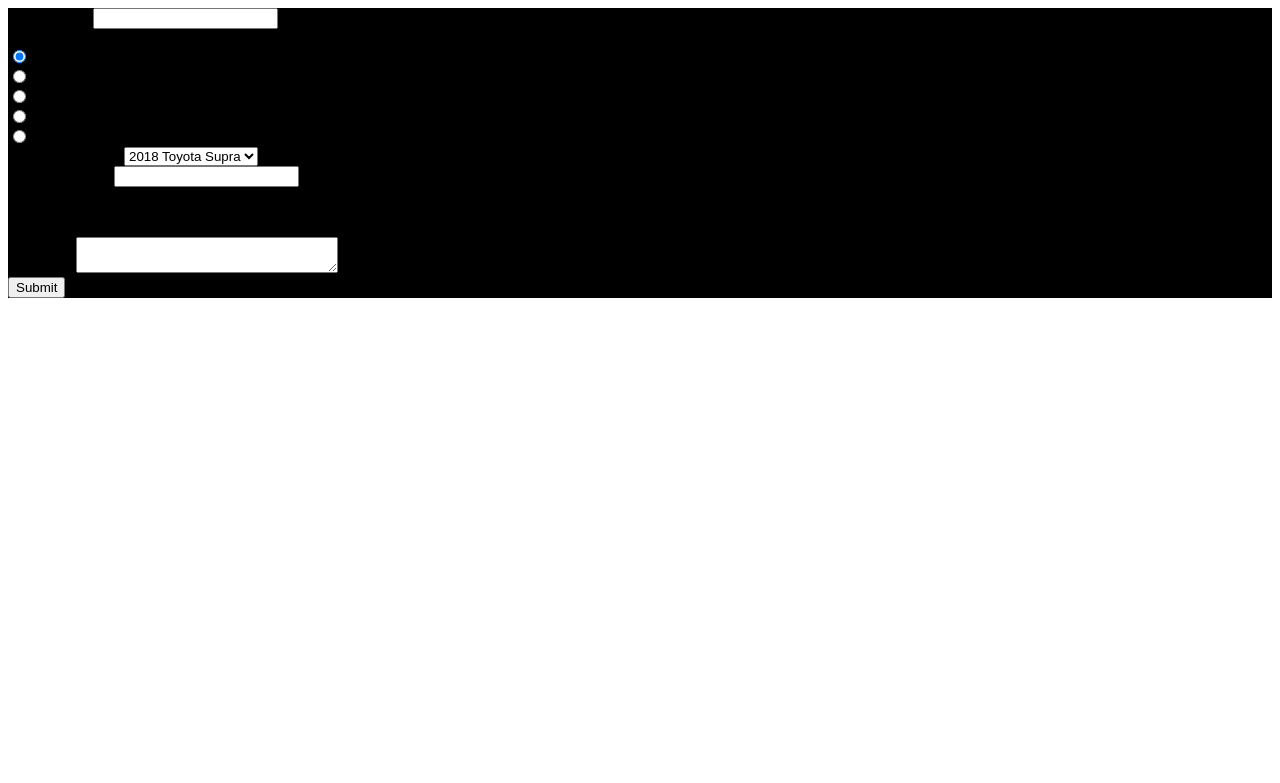
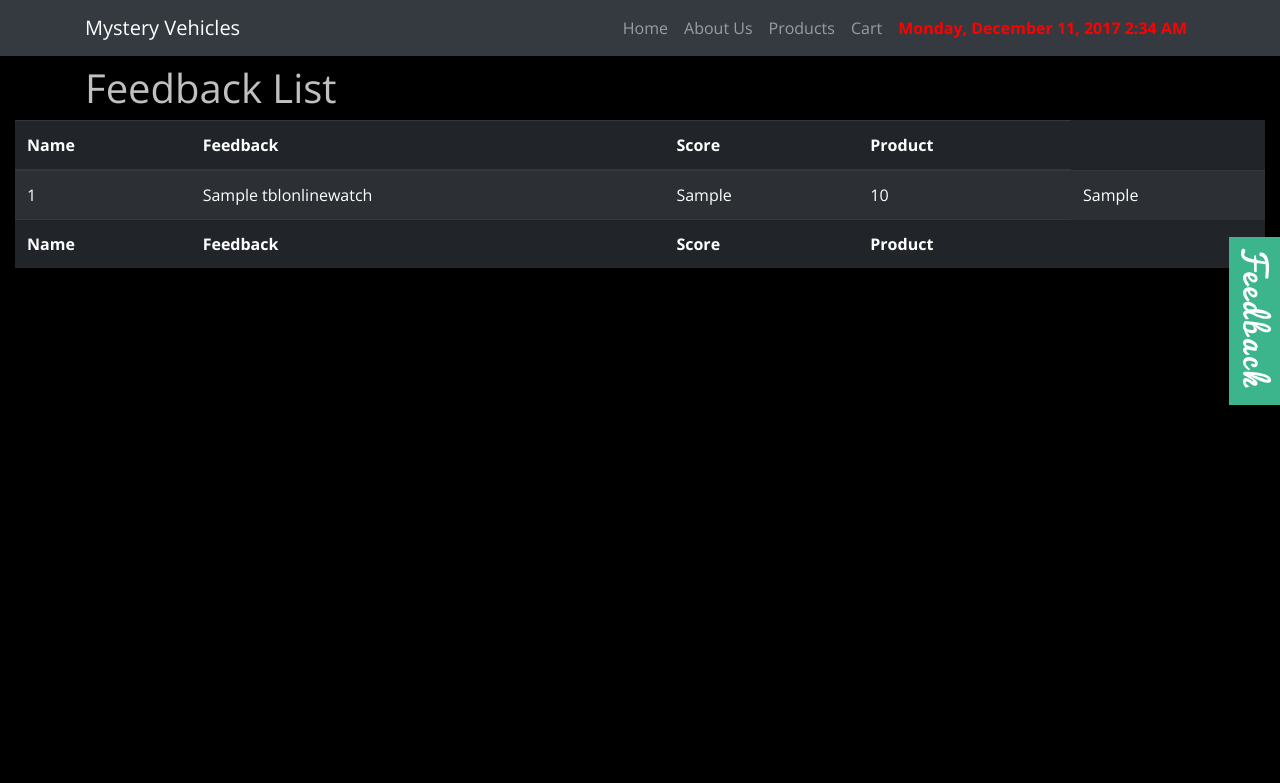
Before and after one commit to Jhuynhh/MistryVehicles, a PHP site: page /feedback.php in a window 1280 px wide. Shown: the top 783 px of the page. Run offline with PHP 8.4, Linux system fonts and the light colour scheme; tables that the repository leaves empty or names only in its code hold one stand-in row (values such as "Sample post"); data that the repository does not hold is empty; some libraries are stand-ins or nearby versions.

Commit message:
Fixes feedback, inventory page etc. (#7)
* refactors home page, people page

* fixes container top margin

* Fixes feedback database connection.

* fixes header urls

* Fix inventory page

* Fixes individual person pages

* Fixes single person page & feedback

* Fixes feedback form

* Fixes feedback

* Fixes inventory img

```diff
--- a/dhruv-mistry.php
+++ b/dhruv-mistry.php
@@ -8,7 +8,7 @@
 <div class="container-fluid">
 
 	<?php include_once './header.php'; ?>
-	<?php include_once './feedback.php'; ?>
+	<?php include_once './feedback-template.php'; ?>
 
     <div class="container container-first">
         <div class="row">
--- a/eric-chee.php
+++ b/eric-chee.php
@@ -8,7 +8,7 @@
 <div class="container-fluid">
 
 	<?php include_once './header.php'; ?>
-	<?php include_once './feedback.php'; ?>
+	<?php include_once './feedback-template.php'; ?>
 
     <div class="container container-first">
         <div class="row">
--- /dev/null
+++ b/feedback-template.php
@@ -0,0 +1,71 @@
+<!--Feedback Form HTML START -->
+<style>
+    #mrova-feedback {
+        background-color: black;
+    }
+</style>
+<div id="mrova-feedback" style="z-index: 2; right: -420px;">
+    <div id="mrova-form">
+        <form id="mrova-contactform" action="feedback.php" method="post">
+            <div class="row">
+                <div class="col-11">
+                    <div class="form-group">
+                        <label>Your Name*</label>
+                        <input type="text" name="mrova-name" class="required form-control" id="mrova-name" value="">
+                    </div>
+                    <div class="form-group">
+                        <label>Enter a score*</label>
+                        <div class="form-check form-check-inline">
+                            <label class="form-check-label">
+                                <input class="form-check-input" type="radio" ID="SCORE" name="rating" value="5" checked> 5
+                            </label>
+                        </div>
+                        <div class="form-check form-check-inline">
+                            <label class="form-check-label">
+                                <input class="form-check-input" type="radio" ID="SCORE" name="rating" value="4"> 4
+                            </label>
+                        </div>
+                        <div class="form-check form-check-inline">
+                            <label class="form-check-label">
+                                <input class="form-check-input" type="radio" ID="SCORE" name="rating" value="3"> 3
+                            </label>
+                        </div>
+                        <div class="form-check form-check-inline">
+                            <label class="form-check-label">
+                                <input class="form-check-input" type="radio" ID="SCORE" name="rating" value="2"> 2
+                            </label>
+                        </div>
+                        <div class="form-check form-check-inline">
+                            <label class="form-check-label">
+                                <input class="form-check-input" type="radio" ID="SCORE" name="rating" value="1"> 1
+                            </label>
+                        </div>
+                    </div>
+                    <div class="form-group">
+                        <label>Select a Product*</label>
+                        <select class="form-control" name="carlist">
+                            <option value="volvo">2018 Toyota Supra</option>
+                            <option value="saab">2018 Lexus IS</option>
+                            <option value="opel">2018 Audi</option>
+                            <option value="audi">2018 BMW</option>
+                            <option value="audi">Audi</option>
+                        </select>
+                    </div>
+                    <div class="form-group">
+                        <label>Enter your age*</label>
+                        <input type="number" name="age" class="required form-control" value="" min="18">
+                        <p>MUST BE 18 OR OLDER TO SUBMIT</p>
+                    </div>
+                    <div class="form-group">
+                        <label>Message*</label>
+                        <textarea class="form-control required" id="mrova-message" name="mrova-message" rows="2" cols="30"></textarea>
+                    </div>
+                    <div class="form-group">
+                        <input type="submit" value="Submit" class="btn btn-primary">
+                    </div>
+                </div>
+            </div>
+        </form>
+    </div>
+    <div id="mrova-img-control"></div>
+</div>
--- a/feedback.php
+++ b/feedback.php
@@ -1,71 +1,88 @@
-<!--Feedback Form HTML START -->
-<style>
-    #mrova-feedback {
-        background-color: black;
-    }
-</style>
-<div id="mrova-feedback" style="z-index: 2; right: -420px;">
-    <div id="mrova-form">
-        <form id="mrova-contactform" action="FeedbackSaveAndDisplay.php" method="post">
-            <div class="row">
-                <div class="col-11">
-                    <div class="form-group">
-                        <label>Your Name*</label>
-                        <input type="text" name="mrova-name" class="required form-control" id="mrova-name" value="">
-                    </div>
-                    <div class="form-group">
-                        <label>Enter a score*</label>
-                        <div class="form-check form-check-inline">
-                            <label class="form-check-label">
-                                <input class="form-check-input" type="radio" ID="SCORE" name="rating" value="5" checked> 5
-                            </label>
-                        </div>
-                        <div class="form-check form-check-inline">
-                            <label class="form-check-label">
-                                <input class="form-check-input" type="radio" ID="SCORE" name="rating" value="4"> 4
-                            </label>
-                        </div>
-                        <div class="form-check form-check-inline">
-                            <label class="form-check-label">
-                                <input class="form-check-input" type="radio" ID="SCORE" name="rating" value="3"> 3
-                            </label>
-                        </div>
-                        <div class="form-check form-check-inline">
-                            <label class="form-check-label">
-                                <input class="form-check-input" type="radio" ID="SCORE" name="rating" value="2"> 2
-                            </label>
-                        </div>
-                        <div class="form-check form-check-inline">
-                            <label class="form-check-label">
-                                <input class="form-check-input" type="radio" ID="SCORE" name="rating" value="1"> 1
-                            </label>
-                        </div>
-                    </div>
-                    <div class="form-group">
-                        <label>Select a Product*</label>
-                        <select class="form-control" name="carlist">
-                            <option value="volvo">2018 Toyota Supra</option>
-                            <option value="saab">2018 Lexus IS</option>
-                            <option value="opel">2018 Audi</option>
-                            <option value="audi">2018 BMW</option>
-                            <option value="audi">Audi</option>
-                        </select>
-                    </div>
-                    <div class="form-group">
-                        <label>Enter your age*</label>
-                        <input type="number" name="age" class="required form-control" value="" min="18">
-                        <p>MUST BE 18 OR OLDER TO SUBMIT</p>
-                    </div>
-                    <div class="form-group">
-                        <label>Message*</label>
-                        <textarea class="form-control required" id="mrova-message" name="mrova-message" rows="2" cols="30"></textarea>
-                    </div>
-                    <div class="form-group">
-                        <input type="submit" value="Submit" class="btn btn-primary">
-                    </div>
-                </div>
+<!DOCTYPE html>
+<html>
+<head>
+	<?php include_once './head.php'; ?>
+</head>
+<body>
+<?php include_once './feedback-template.php'; ?>
+<div class="container-fluid">
+
+	<?php include_once './header.php'; ?>
+
+    <div class="container-first">
+        <div class="row">
+            <div class="container">
+                <h1 style="color: #C0C0C0">Feedback List</h1>
             </div>
-        </form>
+        </div>
     </div>
-    <div id="mrova-img-control"></div>
+
+    <table class="table table-dark table-striped table-hover table-responsive-sm">
+        <thead>
+        <tr>
+            <th scope="col">Name</th>
+            <th scope="col">Feedback</th>
+            <th scope="col">Score</th>
+            <th scope="col">Product</th>
+        </tr>
+        </thead>
+        <tfoot>
+        <tr>
+            <th scope="col">Name</th>
+            <th scope="col">Feedback</th>
+            <th scope="col">Score</th>
+            <th scope="col">Product</th>
+        </tr>
+        </tfoot>
+        <tbody>
+        <?php
+        $connectionstring = mysql_connect('localhost', 'mistrybuN0K6tm9I', 'VdlWQcBqHknjOto')
+        or die('Could not connect:' . mysql_error());
+        mysql_select_db ('mistry-vehicles_localtest_me')
+        or die('Could not select database: ' . mysql_error());
+
+        if ( $_POST['mrova-name'] && $_POST['mrova-message'] && $_POST['rating'] && $_POST['carlist'] ) {
+	        $name = $_POST['mrova-name'];
+	        $feedback = $_POST['mrova-message'];
+	        $score = $_POST['rating'];
+	        $product = $_POST['carlist'];
+
+	        //create insert SQL string
+	        $Insert = "INSERT INTO tblOnlineWatch (Name, Feedback, Score, Product) VALUES ('$name', '$feedback', $score, '$product')";
+
+	        //insert into database
+	        $results = mysql_query($Insert)
+	        or die('Could not insert into database: ' . mysql_error());
+        }
+
+        //SQL query
+        $Query = 'SELECT * FROM tblOnlineWatch WHERE 1';
+
+        //execute query
+        $queryexe = mysql_query($Query)
+        or die('Could not query database: ' . mysql_error());
+        //query database
+        while($dataArray = mysql_fetch_array($queryexe, MYSQL_ASSOC))
+        {
+	        echo "<tr>\n";
+	        foreach ($dataArray as $col_value) {
+		        echo "\t<td>$col_value</td>\n";
+	        }
+	        echo "</tr>\n";
+        }
+
+        // Free resultset
+        mysql_free_result($queryexe)
+        or die('Could not free result: ' . mysql_error());
+
+        //disconnect from database
+        mysql_close($connectionstring)
+        or die('Could not close database: ' . mysql_error());
+        ?>
+        </tbody>
+    </table>
+
+	<?php include_once './scripts.php'; ?>
 </div>
+</body>
+</html>
--- a/head-styles-inventory.php
+++ b/head-styles-inventory.php
@@ -185,7 +185,7 @@
     .product-grid__img {
         max-width: 100%;
         height: auto;
-        /*max-height: 156px;*/
+        max-height: 234px;
     }
 
     .product-grid__title {
--- a/head.php
+++ b/head.php
@@ -9,6 +9,9 @@
 $current = $_SERVER['SCRIPT_NAME'];
 
 switch ( $current ) {
+    case '/feedback.php':
+	    $title = 'Feedback List';
+        break;
 	case '/people.php':
 		$title = 'Mystery Team';
 		break;
@@ -44,12 +47,13 @@ switch ( $current ) {
 
 <link rel="stylesheet" href="feedback-form-css.css" type="text/css"/>
 
-<link href="https://fonts.googleapis.com/css?family=Open+Sans:300" rel="stylesheet">
+<link href="https://fonts.googleapis.com/css?family=Open+Sans:300,300i,400,400i,700,700i" rel="stylesheet">
 
 <style>
 	body {
 		font-family: 'Open Sans', sans-serif;
 		font-style: normal;
+        background-color: black;
 	}
 
 	#clockbox {
--- a/index.php
+++ b/index.php
@@ -5,7 +5,7 @@
 	<?php include_once './head-styles-home.php'; ?>
 </head>
 <body>
-<?php include_once './feedback.php'; ?>
+<?php include_once './feedback-template.php'; ?>
 <div class="container-fluid">
 
 	<?php include_once './header.php'; ?>
--- a/inventory.php
+++ b/inventory.php
@@ -8,7 +8,7 @@
 <div class="container-fluid">
 
 	<?php include_once './header.php'; ?>
-	<?php include_once './feedback.php'; ?>
+	<?php include_once './feedback-template.php'; ?>
 
     <div class="wrapper container-first">
         <div class="desc">
--- a/jacky-huynh.php
+++ b/jacky-huynh.php
@@ -8,7 +8,7 @@
 <div class="container-fluid">
 
 	<?php include_once './header.php'; ?>
-	<?php include_once './feedback.php'; ?>
+	<?php include_once './feedback-template.php'; ?>
 
     <div class="container container-first">
         <div class="row">
--- a/people.php
+++ b/people.php
@@ -8,7 +8,7 @@
 <div class="container-fluid">
 
 	<?php include_once './header.php'; ?>
-	<?php include_once './feedback.php'; ?>
+	<?php include_once './feedback-template.php'; ?>
 
     <div class="container container-first">
 
--- a/shraddha-tailor.php
+++ b/shraddha-tailor.php
@@ -8,7 +8,7 @@
 <div class="container-fluid">
 
 	<?php include_once './header.php'; ?>
-	<?php include_once './feedback.php'; ?>
+	<?php include_once './feedback-template.php'; ?>
 
     <div class="container container-first">
         <div class="row">
```
Also changed, not shown: FeedbackSaveAndDisplay.php (deleted, +0 -82 lines).
